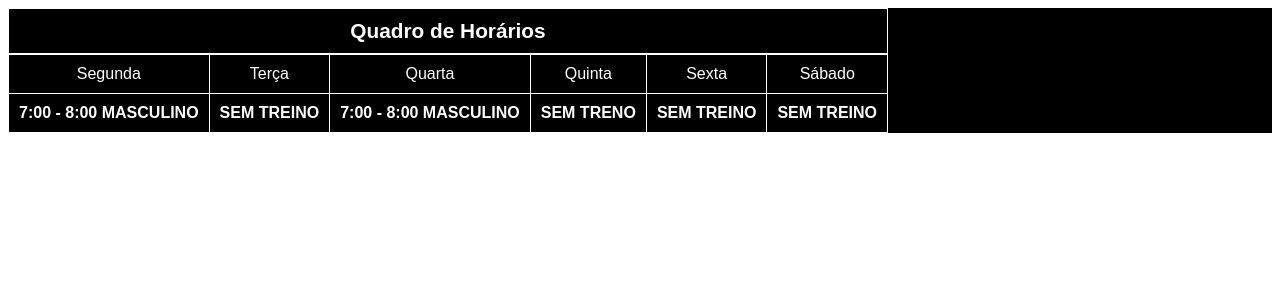
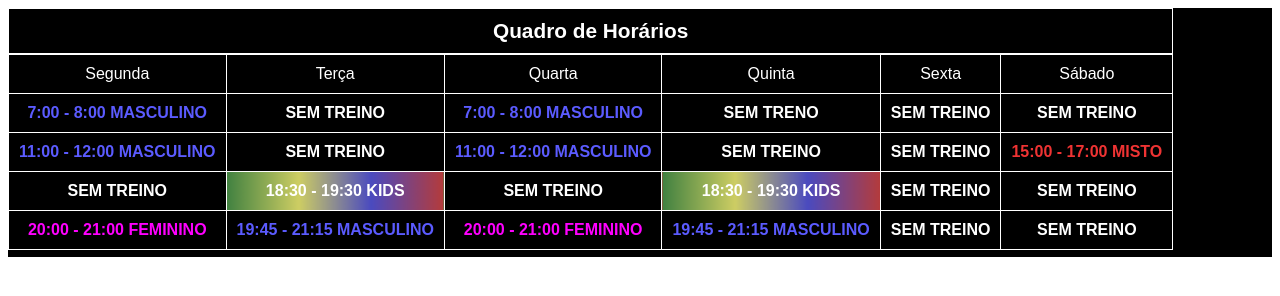
Before and after one commit to luis-pedro/ct_vikings, a plain HTML site: page Sites/index.html in a window 1280 px wide. Drawn offline with Linux system fonts and the light colour scheme.

Commit message:
terminando o HTML da tabela

```diff
--- a/Sites/index.html
+++ b/Sites/index.html
@@ -30,10 +30,34 @@
                         <td>Sábado</td>
                     </tr>
                     <tr>
-                        <th>7:00 - 8:00 MASCULINO</th>
+                        <th class="masculino">7:00 - 8:00 MASCULINO</th>
                         <th>SEM TREINO</th>
-                        <th>7:00 - 8:00 MASCULINO</th>
+                        <th class="masculino">7:00 - 8:00 MASCULINO</th>
                         <th>SEM TRENO</th>
+                        <th>SEM TREINO</th>
+                        <th>SEM TREINO</th>
+                    </tr>
+                    <tr>
+                        <th class="masculino">11:00 - 12:00 MASCULINO</th>
+                        <th>SEM TREINO</th>
+                        <th class="masculino">11:00 - 12:00 MASCULINO</th>
+                        <th>SEM TREINO</th>
+                        <th>SEM TREINO</th>
+                        <th class="misto">15:00 - 17:00 MISTO</th>
+                    </tr>
+                    <tr>
+                        <th>SEM TREINO</th>
+                        <th class="kids">18:30 - 19:30 KIDS</th>
+                        <th>SEM TREINO</th>
+                        <th class="kids">18:30 - 19:30 KIDS</th>
+                        <th>SEM TREINO</th>
+                        <th>SEM TREINO</th>
+                    </tr>
+                    <tr>
+                        <th class="feminino">20:00 - 21:00 FEMININO</th>
+                        <th class="masculino">19:45 - 21:15 MASCULINO</th>
+                        <th class="feminino">20:00 - 21:00 FEMININO</th>
+                        <th class="masculino">19:45 - 21:15 MASCULINO</th>
                         <th>SEM TREINO</th>
                         <th>SEM TREINO</th>
                     </tr>
--- a/Sites/style.css
+++ b/Sites/style.css
@@ -1,21 +1,28 @@
 @charset "UTF-8";
+
 
 
 body{
     font-family: Arial, Helvetica, sans-serif;
 }
 
+/*--------------------------------------------------*/
 /* Configuração da página de esporte */
+/*--------------------------------------------------*/
 
 .esporte{
 
 }
 
+/*--------------------------------------------------*/
 /* Configuração da tabela de horário */
+/*--------------------------------------------------*/
 
 .horario{
     background-color: rgb(0, 0, 0);
     color: white;
+    width: 100%;
+    height: 249px;
 }
 
 table{
@@ -34,6 +41,27 @@ th, td{
     padding: 10px;
 }
 
+/*Configuração das cores de cada sexo*/
+
+
+.masculino{
+    color: rgb(91, 91, 255);
+}
+
+.feminino{
+    color: rgb(255, 0, 255);
+}
+
+.misto{
+    color: rgb(239, 51, 51);
+}
+
+.kids{
+    background-image: linear-gradient(to right, rgba(115, 229, 115, 0.562), rgb(205, 205, 99), rgb(74, 74, 191), rgb(180, 59, 59));
+}
+
+/**/
+
 div#container{
     overflow-x: auto;
 }
```
